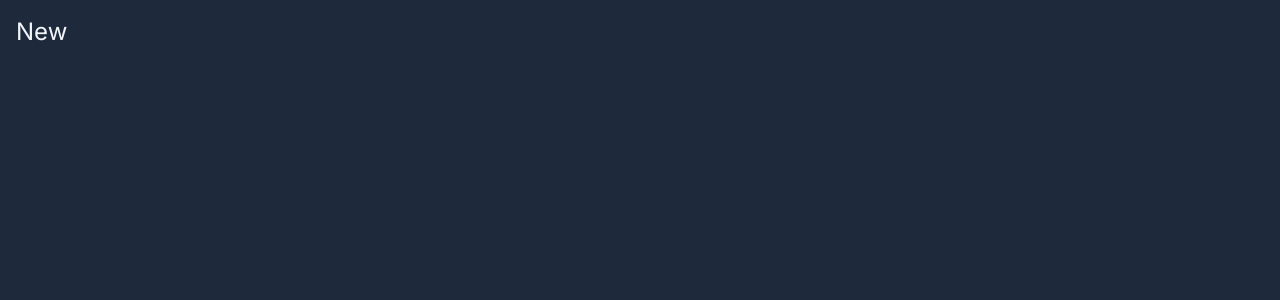
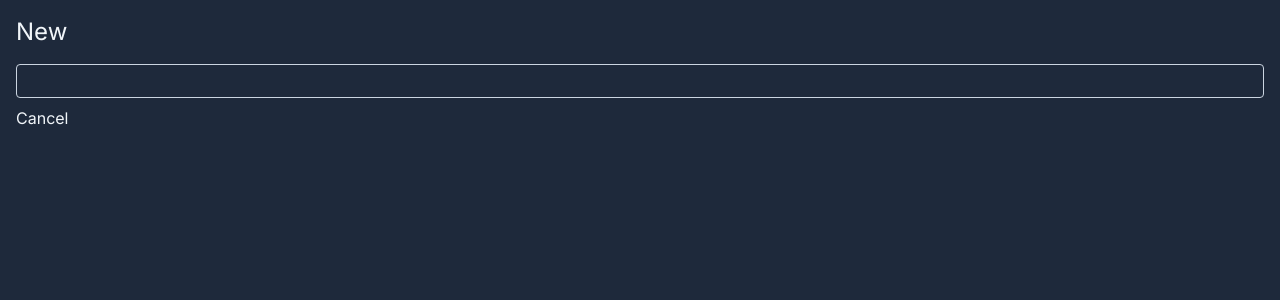
Before and after one commit to DefyCab/NextJS-todo, a Next.js app: page /new in a window 1280 px wide. Shown: the top 300 px of the page. Built offline with nearby package versions, Linux system fonts and the light colour scheme.

Commit message:
adding input form to new page

```diff
--- a/src/app/new/page.tsx
+++ b/src/app/new/page.tsx
@@ -1,10 +1,23 @@
+import Link from "next/link"
+
 export default function Page() {
-    return <>
-    <header className="flex justify-between items-center mb-4">
+  return (
+    <>
+      <header className="flex justify-between items-center mb-4">
         <h1 className="text-2xl">New</h1>
       </header>
-      <form>
-
+      <form className="flex gap-2 flex-col">
+        <input
+          type="text"
+          name="title"
+          className="border
+        border-slate-300 bg-transparent rounded px-2 py-1 outline-none
+        focus-within:border-slate-100"
+        />
+        <div>
+          <Link href="..">Cancel</Link>
+        </div>
       </form>
     </>
+  )
 }
```
